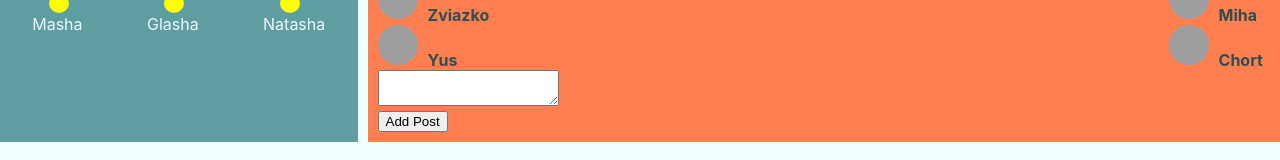
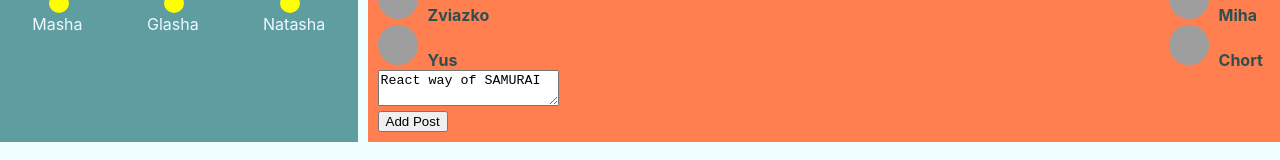
Before and after one commit to DmitryWellDev/React_MySocialNet, a React (Create React App) app: page /dialogs in a window 1280 px wide. Shown: the part 278-438 px from the top of the page. Built offline with nearby package versions, Linux system fonts and the light colour scheme; grey boxes are pictures that could not be loaded.

Commit message:
36 lesson right before creating of store

```diff
--- a/src/App.tsx
+++ b/src/App.tsx
@@ -8,13 +8,15 @@ import {Route} from 'react-router-dom';
 import News from "./Components/News/News";
 import Music from "./Components/Music/Music";
 import Settings from "./Components/Settings/Settings";
-import state, {RootStateType} from "./redux/state";
+import state, {addMessage, RootStateType, updateNewMessageText} from "./redux/state";
 
 
 export type AppPropsType = {
     state: RootStateType
     addPost: () => void
     updateNewPostText: (newText: string) => void
+    addMessage: (w: string) => void
+    updateNewMessageText: (newText: string) => void
 }
 
 
@@ -25,7 +27,10 @@ function App(props: AppPropsType) {
             <Header/>
             <Navbar sitebar={props.state.sitebar}/>
             <div className='App-wrapper-content'>
-                <Route path='/dialogs' render={() => <Dialogs dialogsPage={props.state.dialogsPage}/>}/>
+                <Route path='/dialogs' render={() => <Dialogs dialogsPage={props.state.dialogsPage}
+                                                              addMessage={addMessage}
+                                                              updateNewMessageText={updateNewMessageText}
+                                                              newPostMessageText={state.dialogsPage.newMessageText}/>}/>
                 <Route path='/profile' render={() => <Profile profilePage={props.state.profilePage}
                                                               addPost={props.addPost}
                                                               updateNewPostText={props.updateNewPostText}
--- a/src/Components/Dialogs/Dialogs.tsx
+++ b/src/Components/Dialogs/Dialogs.tsx
@@ -1,4 +1,4 @@
-import React from 'react';
+import React, {ChangeEvent} from 'react';
 import styles from './Dialogs.module.css';
 import DialogItem from "./DialogItem/DialogItem";
 import Message from "./Message/Message";
@@ -6,14 +6,29 @@ import {dialogsPageType} from "../../redux/state";
 
 type DPropsType = {
     dialogsPage: dialogsPageType
+    addMessage: (w: string) => void
+    updateNewMessageText: (newText: string) => void
+    newPostMessageText: string
 }
 
 const   Dialogs = (props: DPropsType) => {
 
-    let addMessageElement = React.createRef<HTMLTextAreaElement> ()
+    //let addMessageElement = React.createRef<HTMLTextAreaElement> ()
+
+    // let addMessage = () => {
+    //     //props.addMessage(addMessageElement.current && addMessageElement.current.value)
+    //     //alert(addMessageElement.current && addMessageElement.current.value)
+    // }
 
     let addMessage = () => {
-        addMessageElement.current && addMessageElement.current.value
+        props.addMessage(props.dialogsPage.newMessageText)
+    }
+
+    let onMessageChange = (e: ChangeEvent<HTMLTextAreaElement>) => {
+
+            props.updateNewMessageText( e.currentTarget.value)
+
+
     }
 
     let  DialogsDataElement = props.dialogsPage.dialogs.map(dialog => <DialogItem photo={dialog.photo} name={dialog.name} id={dialog.id}/>)
@@ -38,7 +53,9 @@ const   Dialogs = (props: DPropsType) => {
                 {UncheckedMessagesDataElement}
             </div>
             <div>
-                <textarea ref={addMessageElement}/>
+                <textarea
+                          value={props.dialogsPage.newMessageText}
+                onChange={onMessageChange}/>
                 <button onClick={addMessage}>Add Post</button>
             </div>
         </div>
--- a/src/index.tsx
+++ b/src/index.tsx
@@ -1,5 +1,5 @@
 import './index.css';
-import state, {RootStateType, subscribe} from './redux/state'
+import state, {addMessage, RootStateType, subscribe, updateNewMessageText} from './redux/state'
 import React from 'react';
 import ReactDOM from 'react-dom';
 import './index.css';
@@ -16,7 +16,10 @@ export type RerenderEntireTreeType = (state: RootStateType) => void
         <BrowserRouter>
             <App state={state}
                  addPost={addPost}
-                 updateNewPostText={updateNewPostText}/>
+                 updateNewPostText={updateNewPostText}
+                 addMessage={addMessage}
+                 updateNewMessageText={updateNewMessageText}
+            />
         </BrowserRouter>, document.getElementById('root'));
 
 }
--- a/src/redux/state.ts
+++ b/src/redux/state.ts
@@ -35,6 +35,7 @@ export type profilePageType = {
 export type dialogsPageType = {
     dialogs: Array<DialogType>
         messages: Array<MessageType>
+    newMessageText: string
     uncheckedDialogs: Array<UncheckedDialogType>
     uncheckedMessages: Array<UncheckedMessageType>
 }
@@ -50,9 +51,9 @@ export type RootStateType = {
     sitebar: Array<SitebarElementType>
 }
 
-type subscribeType = {
-    subscribe:() => void
-}
+// type subscribeType = {
+//     subscribe:() => void
+// }
 
 let RerenderEntireTree = (state: RootStateType) => {
     console.log('Hello');
@@ -81,6 +82,7 @@ let RerenderEntireTree = (state: RootStateType) => {
             {id: 2, message: "Buhai!"},
             {id: 3, message: "Otdihai!"}
         ],
+        newMessageText: "React way of SAMURAI",
         uncheckedMessages: [
             {id: 1, message: "Yo!"},
             {id: 2, message: "Ege-ge!"},
@@ -114,8 +116,23 @@ export let addPost = () => {
     RerenderEntireTree(state)
 }
 
+export let addMessage = (w: string) => {
+    let newMessage: MessageType = {
+        id: 4,
+        message: w
+    }
+    state.dialogsPage.messages.push(newMessage)
+    state.dialogsPage.newMessageText = ''
+    RerenderEntireTree(state)
+}
+
 export let updateNewPostText = (newText: string) => {
     state.profilePage.newPostText = newText
+    RerenderEntireTree(state)
+}
+
+export let updateNewMessageText = (newText: string) => {
+    state.dialogsPage.newMessageText = newText
     RerenderEntireTree(state)
 }
 
```
